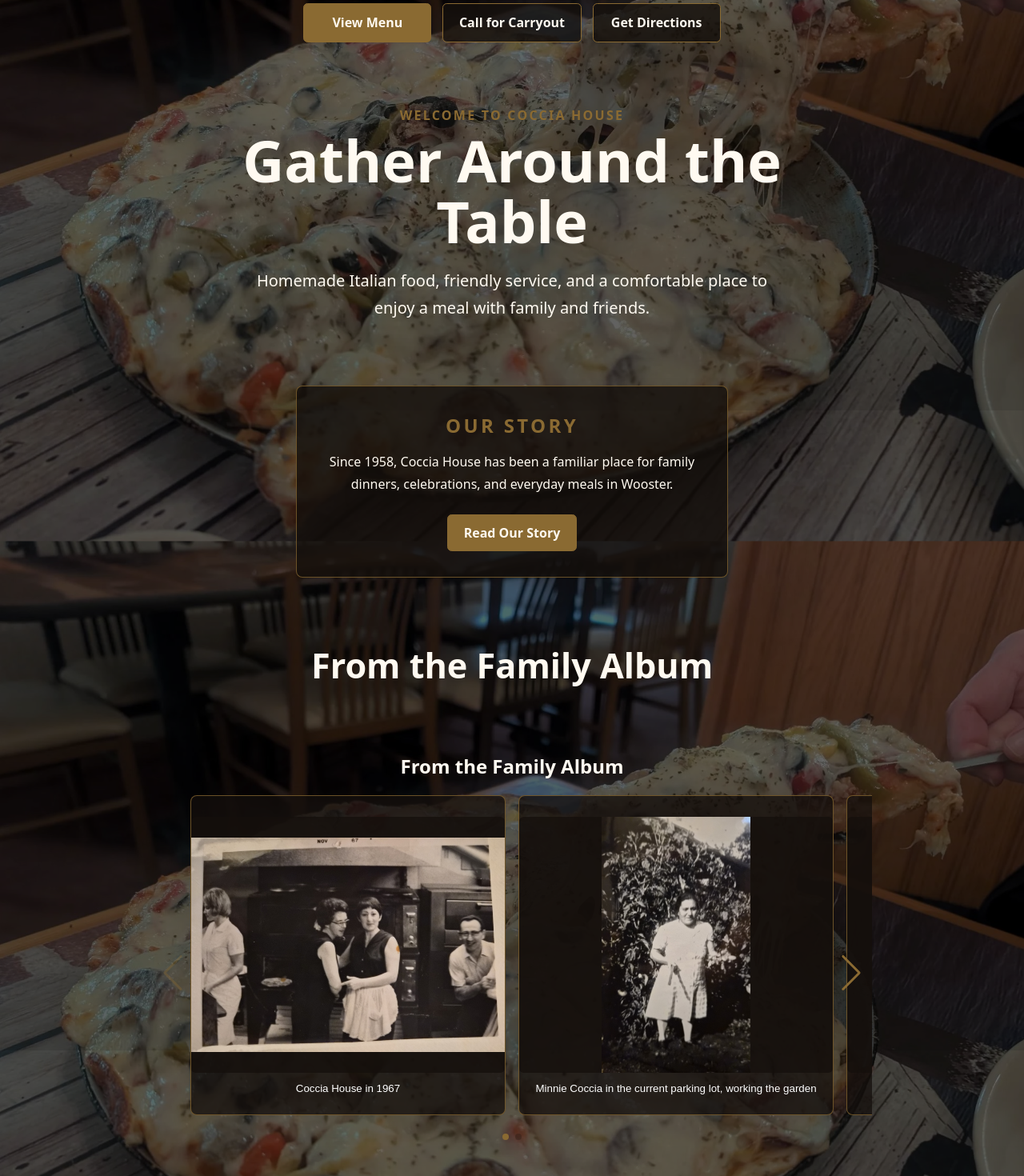
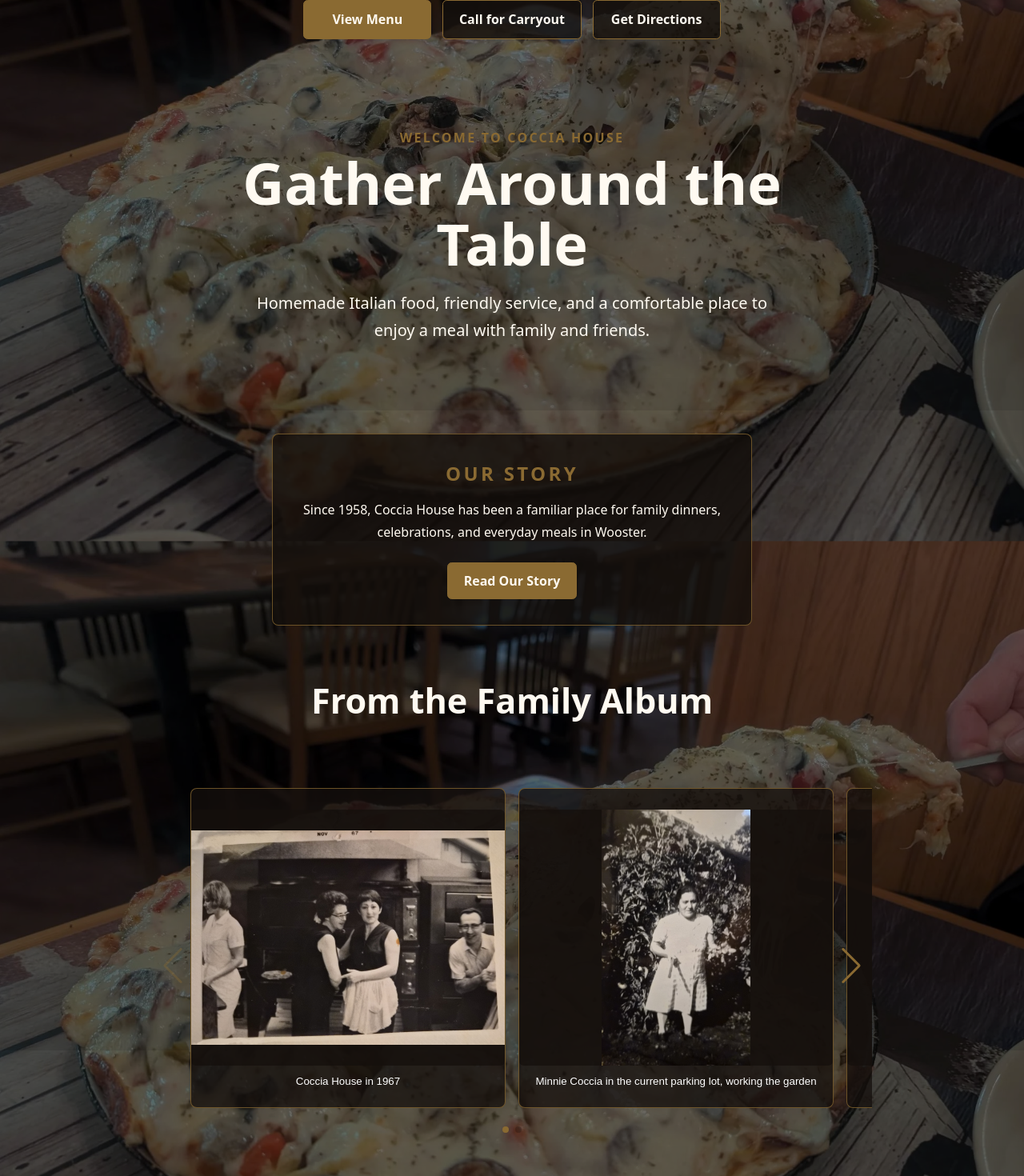
Before and after one commit to Sethysan/coccia-site, a Vue app: page / in a window 1280 px wide. Shown: the part 520-1990 px from the top of the page at 80% size. Built offline with nearby package versions, Linux system fonts and the light colour scheme; a web font is replaced by a local one.

Commit message:
Margins adjust for home heirarchy, album duplicate header fix and slogan centering

```diff
--- a/src/Views/HomeView.vue
+++ b/src/Views/HomeView.vue
@@ -329,7 +329,7 @@ const {
   gap: 0.85rem;
 
   width: min(100%, 650px);
-  margin: 1.25rem auto 0;
+  margin: 1rem auto 0;
 }
 
 .home-action {
@@ -377,8 +377,8 @@ const {
    ========================================================== */
 
 .home-intro {
-  width: min(100%, 760px);
-  margin: 5rem auto;
+  width: min(900px, 94%);
+  margin: 7rem auto;
   padding: 0 1rem;
 }
 
@@ -403,8 +403,8 @@ const {
    ========================================================== */
 
 .story-preview {
-  width: min(100%, 540px);
-  margin: 0 auto 5rem;
+  width: min(100%, 600px);
+  margin: 0 auto 4rem;
   padding: 2rem;
 
   background-color: var(--background-dark-trans);
@@ -460,7 +460,7 @@ const {
 
 .family-album {
   width: min(100%, 1100px);
-  margin: 0 auto 5rem;
+  margin: 0 auto 6rem;
 }
 
 .family-album-heading {
@@ -480,7 +480,7 @@ const {
 
 .news-card {
   width: min(100%, 560px);
-  margin: 0 auto 5rem;
+  margin: 0 auto 6rem;
   padding: 1.75rem;
 
   background-color: var(--background-dark-trans);
@@ -527,7 +527,9 @@ const {
 .mission-section {
   width: min(100%, 680px);
   margin: 0 auto;
-  padding: 3rem 1rem 0;
+  /* padding: 3rem 1rem 0; */
+  padding-top: 5rem;
+
 
   border-top: 1px solid var(--bronze-color);
 }
@@ -550,8 +552,10 @@ const {
    ========================================================== */
 
 .home-closing {
-  width: min(100%, 760px);
-  margin: 3rem auto 0;
+  .home-closing {
+    width: min(100%, 760px);
+    margin: 2rem auto 0;
+  }
 }
 
 .home-slogan {
--- a/src/components/HomeGallery.vue
+++ b/src/components/HomeGallery.vue
@@ -2,7 +2,7 @@
 
     <section class="home-gallery" aria-labelledby="gallery-title">
 
-        <h2 id="gallery-title">From the Family Album</h2>
+        <!-- <h2 id="gallery-title">From the Family Album</h2> -->
 
         <Swiper :modules="swiperModules" :slides-per-view="1" :space-between="16" :navigation="true"
             :pagination="{ clickable: true }" :keyboard="{ enabled: true }" :grab-cursor="true" :breakpoints="{
```
